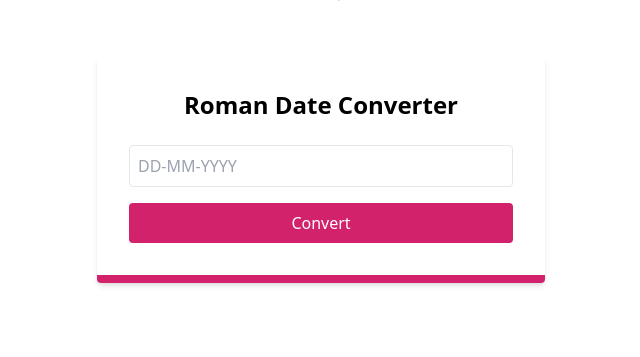
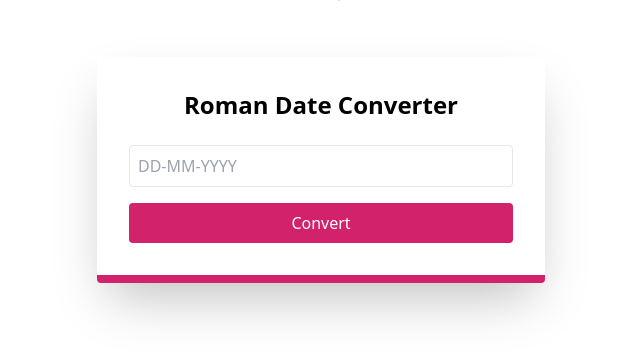
Before and after one commit to ConvertToInt/barcadia-code-challenge, a PHP site: page / in a window 1280 px wide. Shown: the part 288-645 px from the top of the page, without its empty margins (319-959 px from the left). Run offline with PHP 8.4, Linux system fonts and the light colour scheme.

Commit message:
Added extra shadow to container

```diff
--- a/index.php
+++ b/index.php
@@ -14,7 +14,7 @@
     </div>
 
     <div class="flex items-center justify-center">
-        <div id="barcadia-app" class="app-container w-full max-w-md p-8 shadow-md rounded">
+        <div id="barcadia-app" class="app-container w-full max-w-md p-8 shadow-2xl rounded">
 
             <h1 class="text-2xl font-bold mb-6 text-center">Roman Date Converter</h1>
             <input v-model="inputDate" class="w-full p-2 border rounded mb-4" placeholder="DD-MM-YYYY">
```
